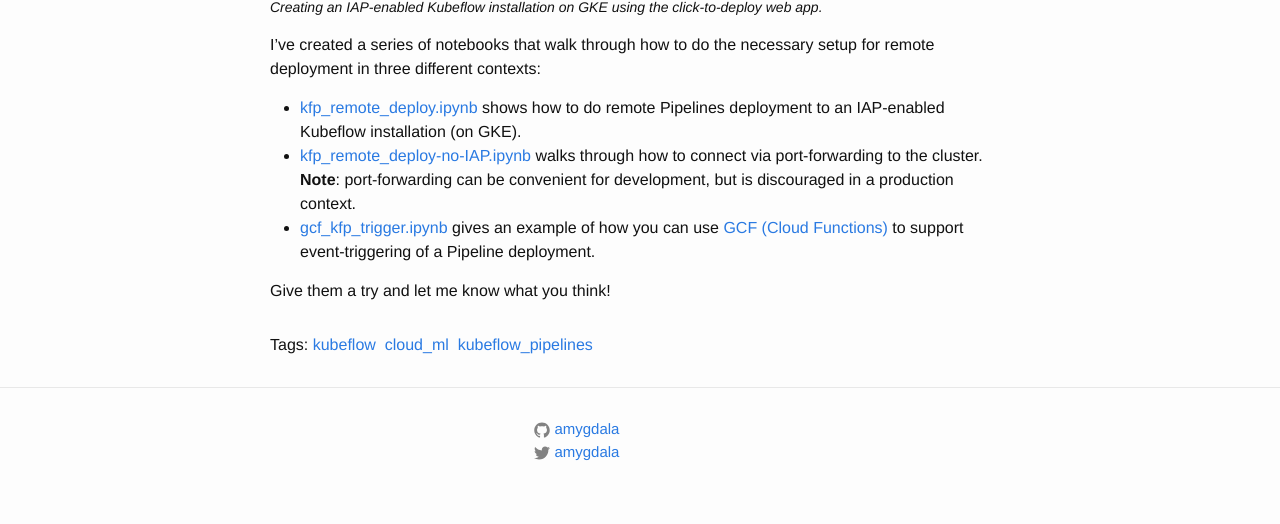
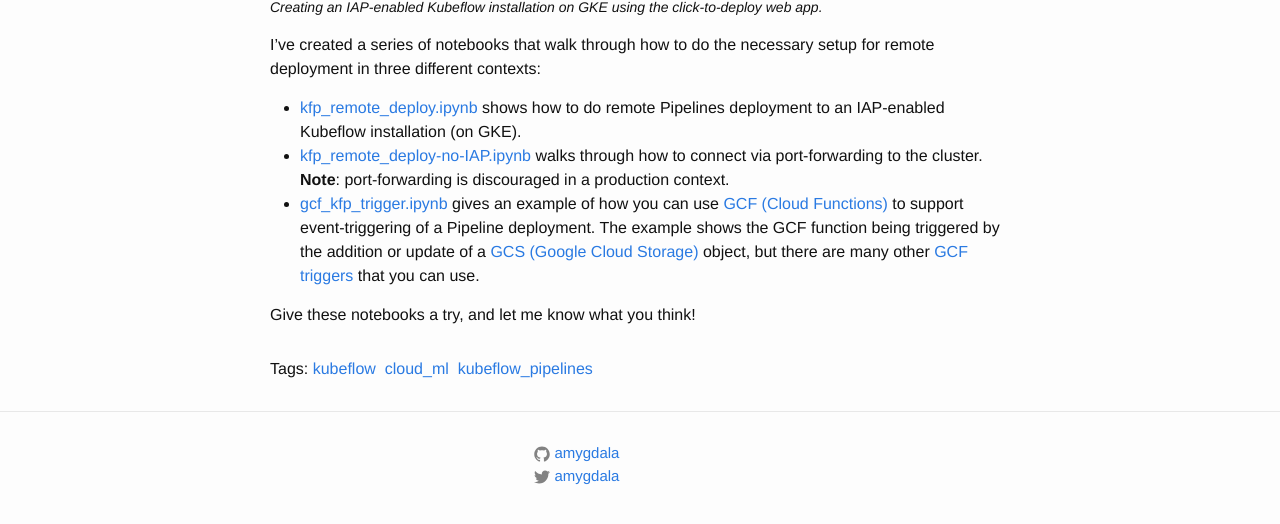
Before and after one commit to amygdala/amygdala.github.io, a Jekyll site: the page built from _posts/2019-08-21-remote-deploy.md, in a window 1280 px wide and 900 px high, scrolled down 684 px, cut to the strip 353-877 px from the top of the window. Built offline with Jekyll 4.4.1, drawn with Linux system fonts in a browser that asks for light colours.

Commit message:
minor updates, changed date of remote deployment post

```diff
--- a/_posts/2019-04-16-kfp.md
+++ b/_posts/2019-08-21-remote-deploy.md
@@ -12,7 +12,7 @@
 [This notebook](https://github.com/kubeflow/pipelines/blob/master/samples/notebooks/Lightweight%20Python%20components%20-%20basics.ipynb), and others in that directory, show examples of how you can do that.
 The [Pipelines Dashboard](https://www.kubeflow.org/docs/pipelines/pipelines-quickstart/), which is part of the Kubeflow Dashboard, makes it easy to upload and run pipelines as well.
 
-Sometimes, though, you want to deploy a Kubeflow Pipeline remotely, from outside the Kubeflow cluster. Maybe you want to do this via execution of a command-line script on your local laptop; or from a VM that's outside the Kubeflow cluster (like the [AI Platform notebooks](https://pantheon.corp.google.com/mlengine/notebooks/instances?project=aju-vtests2)); or from services like [Cloud Run](https://cloud.google.com/run/docs/), or [Cloud Functions](https://cloud.google.com/functions/docs/) (which let you support event-triggered pipelines until that feature is available natively).
+Sometimes, though, you want to deploy a Kubeflow Pipeline remotely, from outside the Kubeflow cluster. Maybe you want to do this via execution of a command-line script on your local laptop; or from a VM that's outside the Kubeflow cluster (like the [AI Platform notebooks](https://pantheon.corp.google.com/mlengine/notebooks/)); or from services like [Cloud Run](https://cloud.google.com/run/docs/), or [Cloud Functions](https://cloud.google.com/functions/docs/) (which let you support event-triggered pipelines until that feature is available natively).
 
 Remote deployment works well, but to implement it, you need to do a bit more setup to create the client connection to Kubeflow Pipelines than you would if you were connecting from within the same Kubeflow cluster.
 
@@ -28,10 +28,11 @@
 
 I've created a series of notebooks that walk through how to do the necessary setup for remote deployment in three different contexts:
 
-- [kfp_remote_deploy.ipynb](https://github.com/amygdala/examples/blob/cookbook/cookbook/pipelines/notebooks/kfp_remote_deploy.ipynb) shows how to do remote Pipelines deployment to an IAP-enabled Kubeflow installation (on GKE).
-- [kfp_remote_deploy-no-IAP.ipynb](https://github.com/amygdala/examples/blob/cookbook/cookbook/pipelines/notebooks/kfp_remote_deploy-no-IAP.ipynb) walks through how to connect via port-forwarding to the cluster.
-**Note**: port-forwarding can be convenient for development, but is discouraged in a production context.
-- [gcf_kfp_trigger.ipynb](https://github.com/amygdala/examples/blob/cookbook/cookbook/pipelines/notebooks/gcf_kfp_trigger.ipynb) gives an example of how you can use
+- [kfp_remote_deploy.ipynb](https://github.com/amygdala/kubeflow-examples/blob/gcf/cookbook/pipelines/notebooks/kfp_remote_deploy.ipynb) shows how to do remote Pipelines deployment to an IAP-enabled Kubeflow installation (on GKE).
+- [kfp_remote_deploy-no-IAP.ipynb](https://github.com/amygdala/kubeflow-examples/blob/gcf/cookbook/pipelines/notebooks/kfp_remote_deploy-no-IAP.ipynb) walks through how to connect via port-forwarding to the cluster.
+**Note**: port-forwarding is discouraged in a production context.
+- [gcf_kfp_trigger.ipynb](https://github.com/amygdala/kubeflow-examples/blob/gcf/cookbook/pipelines/notebooks/gcf_kfp_trigger.ipynb) gives an example of how you can use
 [GCF (Cloud Functions)](https://cloud.google.com/functions/) to support event-triggering of a Pipeline deployment.
+The example shows the GCF function being triggered by the addition or update of a [GCS (Google Cloud Storage)](https://cloud.google.com/storage) object, but there are many other [GCF triggers](https://cloud.google.com/functions/docs/calling/) that you can use.
 
-Give them a try and let me know what you think!
+Give these notebooks a try, and let me know what you think!
```
Also changed, not shown: _posts/2019-08-18-kfp-preemptible.md (+5 -3 lines).
